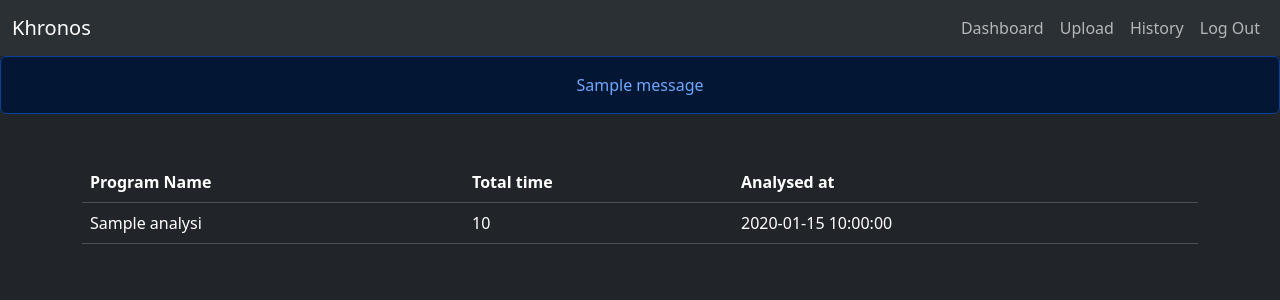
After one commit to sibeni-li/khronos, a Flask app: page /history in a window 1280 px wide. The commit adds this page. Shown: the top 300 px of the page. Run offline with Flask 3, Linux system fonts and the light colour scheme; the visitor is signed in with stand-in values (Sample User, id 1); tables that the repository leaves empty hold one stand-in row (values such as "Sample post"); one stand-in notice (Sample message) is shown.

Commit message:
Handle hsitory route

```diff
--- a/flask_app/app.py
+++ b/flask_app/app.py
@@ -8,7 +8,7 @@ from werkzeug.utils import secure_filename
 
 
 from helpers import login_required, validate_json_struct
-from schema import create_table, get_user_by_username, insert_user, insert_analysis, insert_function
+from schema import create_table, get_user_by_username, insert_user, insert_analysis, insert_function, get_history
 
 app = Flask(__name__)
 
@@ -51,11 +51,17 @@ def download():
     )
 
 
-# TODO
 @app.route("/history")
 @login_required
 def history():
-    return render_template("history")
+    user_id = session["user_id"]
+    if not user_id:
+        flash("User not logged in")
+        return redirect("/login")
+
+    analyses = get_history(user_id)
+
+    return render_template("history.html", analyses=analyses)
 
 
 @app.route("/login", methods=["GET", "POST"])
@@ -94,6 +100,7 @@ def login():
 
         # Redirect user to home page
         return redirect("/")
+
     return render_template("login.html")
 
 
@@ -101,6 +108,7 @@ def login():
 @login_required
 def logout():
     session.clear()
+
     return redirect("/")
 
 
@@ -145,6 +153,7 @@ def report():
 @login_required
 def upload():
     if request.method == "POST":
+
         if "file" not in request.files:
             flash("Provide a file")
             return render_template("upload.html")
--- a/flask_app/schema.py
+++ b/flask_app/schema.py
@@ -45,6 +45,15 @@ def get_user_by_username(username):
     conn.close()
     return user
 
+def get_history(user_id):
+    conn = sqlite3.connect('profiles.db')
+    conn.row_factory = sqlite3.Row
+    c = conn.cursor()
+    c.execute("SELECT program_name, total_time, timestamp FROM analysis WHERE user_id = ? ORDER BY timestamp DESC", (user_id,))
+    history = c.fetchall()
+    conn.close()
+    return history
+
 # Insert into tables
 def insert_user(username, hash_password):
     conn = sqlite3.connect('profiles.db')
--- /dev/null
+++ b/flask_app/templates/history.html
@@ -0,0 +1,26 @@
+{% extends "layout.html" %}
+
+{% block title %}
+    History
+{% endblock %}
+
+{% block main %}
+    <table class="table">
+        <thead>
+            <tr>
+                <th scope="col">Program Name</th>
+                <th scope="col">Total time</th>
+                <th scope="col">Analysed at</th>
+            </tr>
+        </thead>
+        <tbody>
+            {% for analysis in analyses %}
+                <tr>
+                    <td>{{ analysis["program_name"] }}</td>
+                    <td>{{ analysis["total_time"] }}</td>
+                    <td>{{ analysis["timestamp"] }}</td>
+                </tr>
+            {% endfor %}
+        </tbody>
+    </table>
+{% endblock %}
--- a/flask_app/templates/layout.html
+++ b/flask_app/templates/layout.html
@@ -24,6 +24,7 @@
                         <ul class="navbar-nav me-auto mb-2 mb-lg-0">
                             <li class="nav-item"><a class="nav-link" href="/dashboard">Dashboard</a></li>
                             <li class="nav-item"><a class="nav-link" href="/upload">Upload</a></li>
+                            <li class="nav-item"><a class="nav-link" href="/history">History</a></li>
                             <li class="nav-item"><a class="nav-link" href="/logout">Log Out</a></li>
                         </ul>
                         {% else %}
@@ -35,15 +36,13 @@
                     </div>
                 </div>
             </nav>
-        </header>
-
-        {% if get_flashed_messages() %}
-            <header>
+            {% if get_flashed_messages() %}
                 <div class="alert alert-primary mb-0 text-center" role="alert">
                     {{ get_flashed_messages() | join(" ") }}
                 </div>
-            </header>
-        {% endif %}
+            {% endif %}
+        </header>
+
 
         <main class="container py-5">
             {% block main %}{% endblock %}
```
